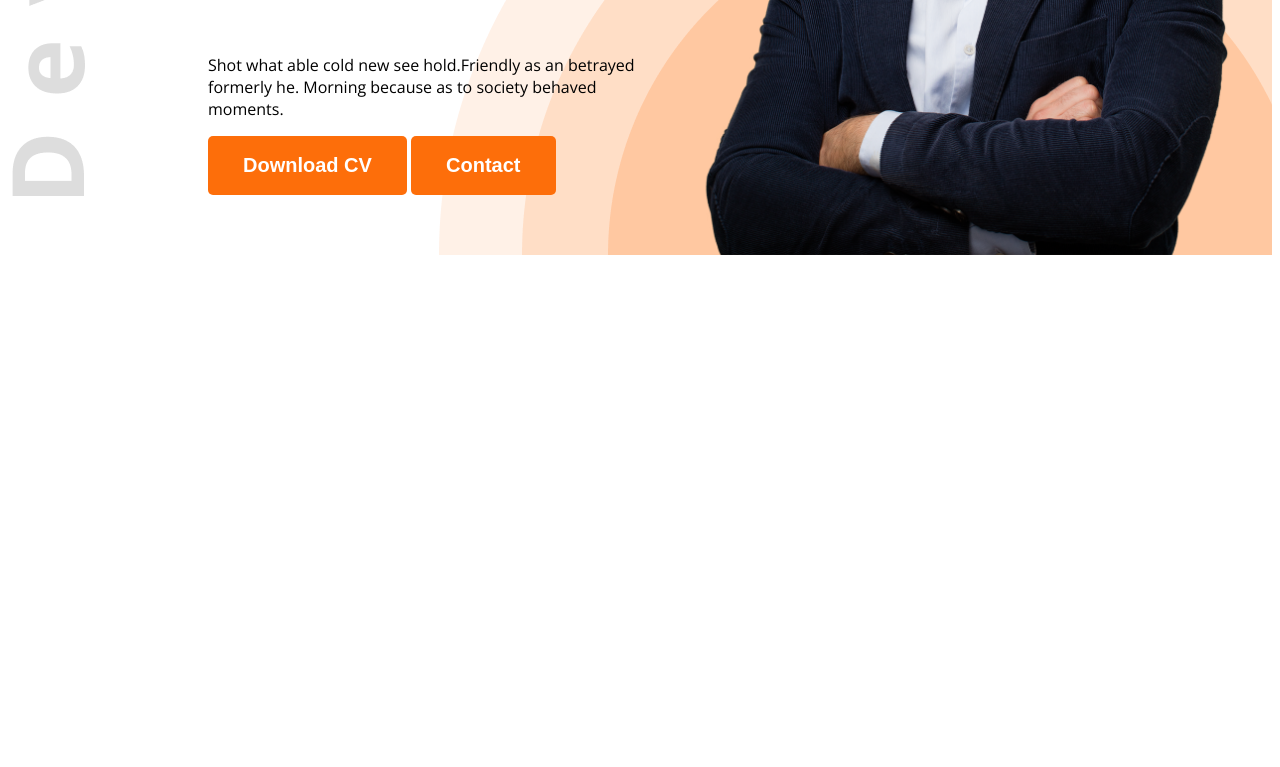
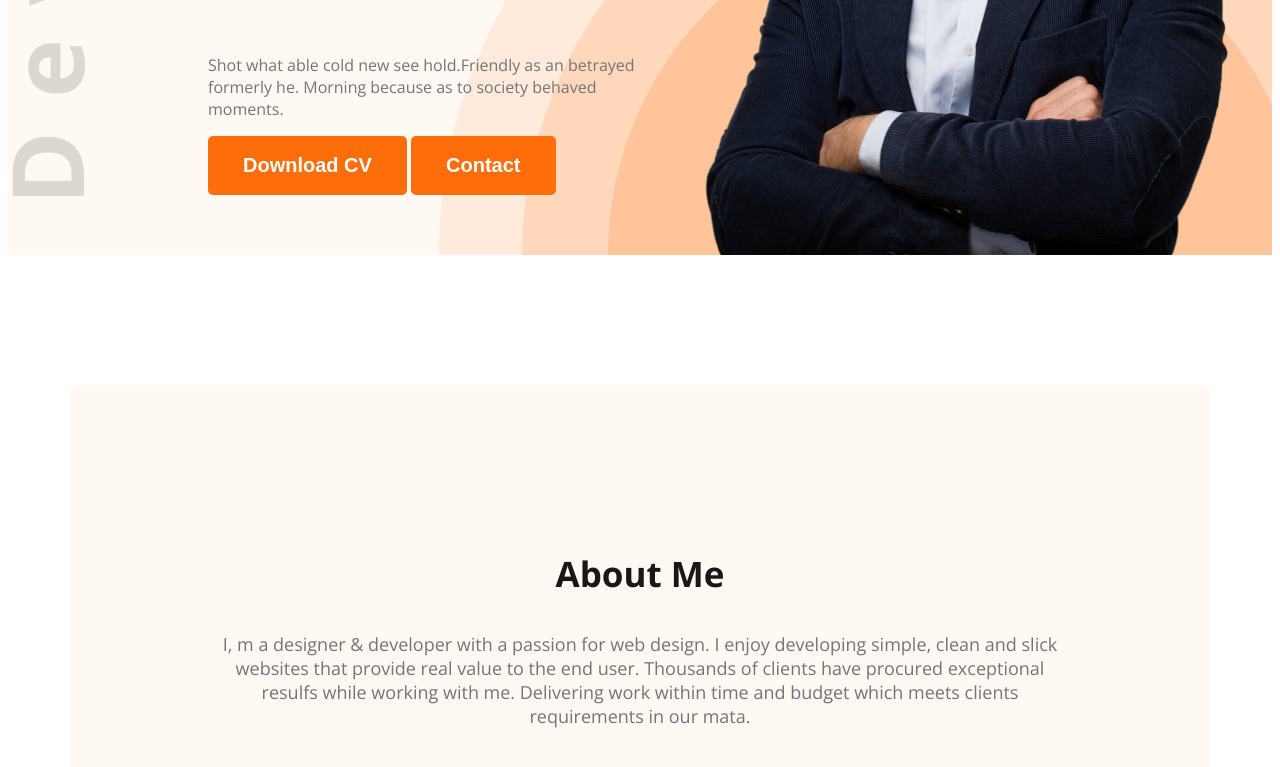
Before and after one commit to saiful772/web-dev-portfolio, a plain HTML site: page index.html in a window 1280 px wide. Shown: the part 575-1342 px from the top of the page. Before the commit the page ends 838 px from the top, so only its background shows below. Drawn offline with nearby package versions, Linux system fonts and the light colour scheme.

Commit message:
addad the file

```diff
--- a/index.html
+++ b/index.html
@@ -10,7 +10,7 @@
     <link rel="stylesheet" href="styles/portfolio.css">
 </head>
 <body class="open-sans-normal">
-    <header class="header">
+    <header class="header secondary-bg">
         <nav>
             <h3 class="nav-title">Sa<span class="text-primary">i</span>f </h3>
             <ul>
@@ -32,7 +32,29 @@
                 <img  class="banner-profile-pic" src="images/hardy.png" alt="">
     </header>
     <main>
-
+       <section class="about secondary-bg">
+        <h3 class="section-title" > About Me </h3>
+        <p class="section-description">
+            I, m a designer & developer with a passion for web design. I enjoy developing simple, clean and slick websites that provide real value to the end user. Thousands of clients have procured exceptional resulfs while working with me. Delivering work within time and budget which meets clients requirements in our mata.
+        </p>
+        <div class="about-items">
+                <p class="item-title"></p>
+                <p class="item-description" ></p>
+            </div>
+           <div class="about-item">
+                <p class="item-title"></p>
+                <p class="item-description" ></p>
+            </div>
+             <div class="about-item">
+                <p class="item-title"></p>
+                <p class="item-description" ></p>
+            </div>
+             <div class="about-item">
+                <p class="item-title"></p>
+                <p class="item-description" ></p>
+            </div>
+        </div>
+       </section>
     </main>
     <footer>
 
--- a/styles/portfolio.css
+++ b/styles/portfolio.css
@@ -4,6 +4,9 @@
   font-style: normal;
   font-variation-settings:
     "wdth" 100;
+}
+.secondary-bg{
+    background-color: #FFF8F3;
 }
 .text-primary{
     color:rgba(253, 110, 10, 1);
@@ -20,6 +23,15 @@
     padding: 18px 35px ;
     border-radius: 5px;
 }
+.section-title{
+    font-size: 35px;
+    font-weight:bold;
+    color: #181818;
+}
+.section-description{
+    font-size: 18px;
+    color: #757575;
+}
 .header{
      background-image: url( '../images/developer.png'),url('../images/header_bg.png');
      background-repeat: no-repeat;
@@ -34,6 +46,9 @@ nav{
 .nav-title{
     font-weight: 800;
     font-size: 45px;
+}
+.banner-description{
+    color: #757575;
 }
 nav ul{
     display: flex;
@@ -67,3 +82,13 @@ nav li a {
 .banner-profile-pic{
     width: 580px;
 }
+main{
+    max-width: 1140px;
+    margin: 0 auto;
+}
+.about{
+    border-radius: 10px;
+    padding: 130px 150px;
+    text-align: center;
+    margin-top: 130px;
+}
```
